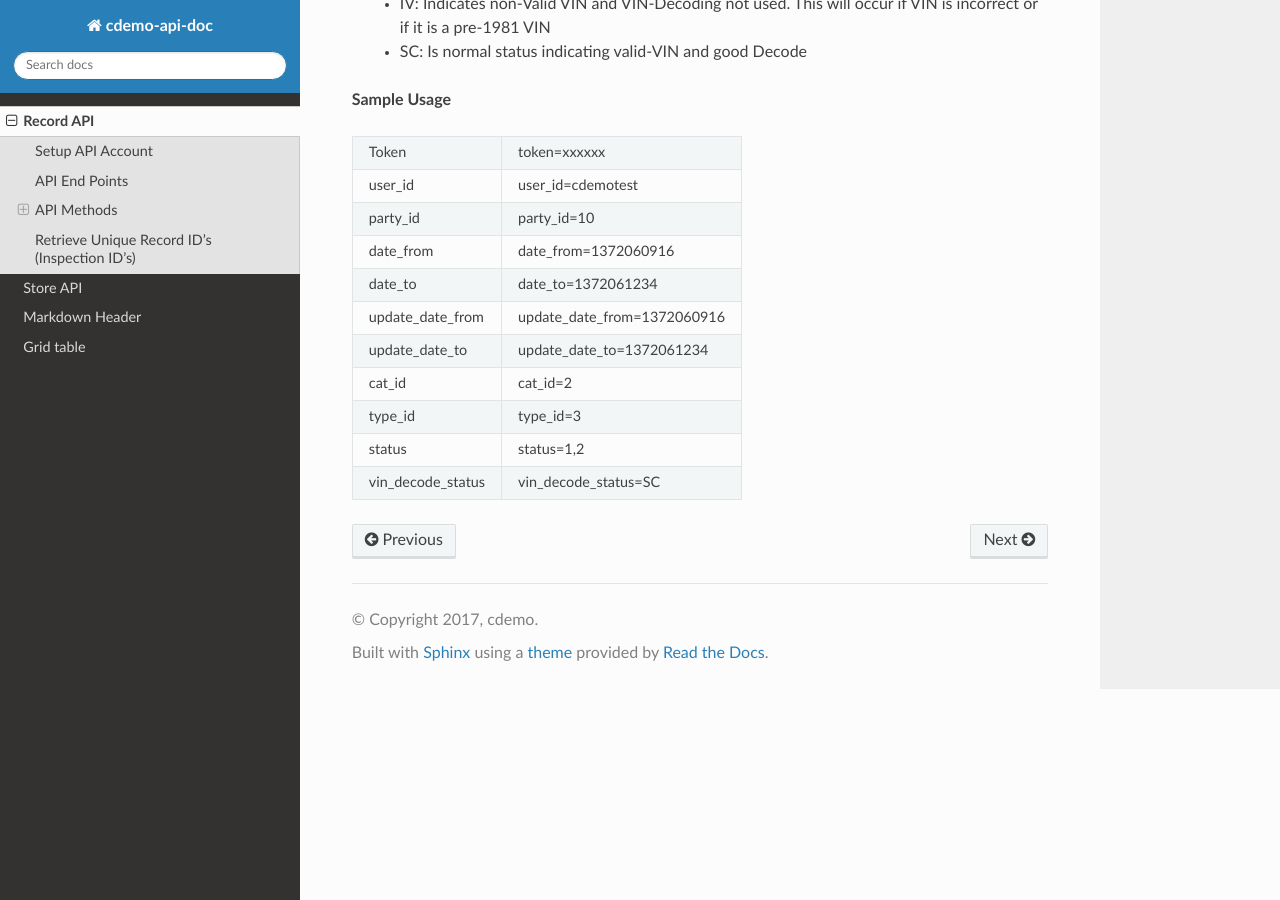
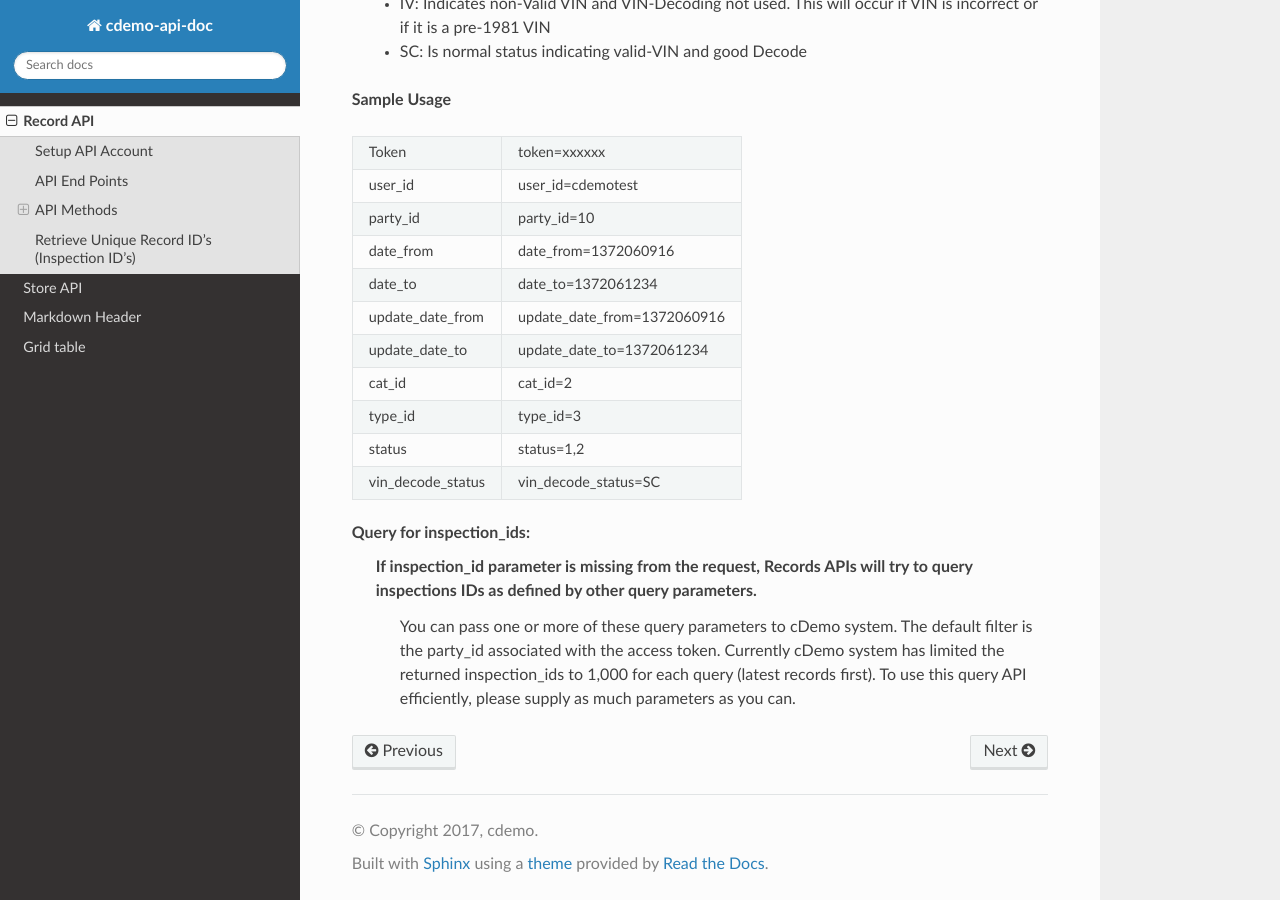
Before and after one commit to cdemomobilesolutions/apidoc, a Sphinx documentation site: the page built from source/record_api.rst, in a window 1280 px wide and 900 px high, scrolled down 1920 px. Built offline with Sphinx 7.4.7 and the Read the Docs theme 2.0.0, drawn with Linux system fonts in a browser that asks for light colours.

Commit message:
table test

```diff
--- a/source/record_api.rst
+++ b/source/record_api.rst
@@ -169,3 +169,7 @@ vin_decode_status
 +------------------+-------------------------------+
 | vin_decode_status| vin_decode_status=SC          |
 +------------------+-------------------------------+
+
+Query for inspection_ids:
+    If  inspection_id parameter is missing from the request, Records APIs will try to query inspections IDs as defined by other query parameters.
+        You can pass one or more of these query parameters to cDemo system. The default filter is the party_id associated with the access token. Currently cDemo system has limited the returned inspection_ids to 1,000 for each query (latest records first).  To use this query API efficiently, please supply as much parameters as you can.
```
